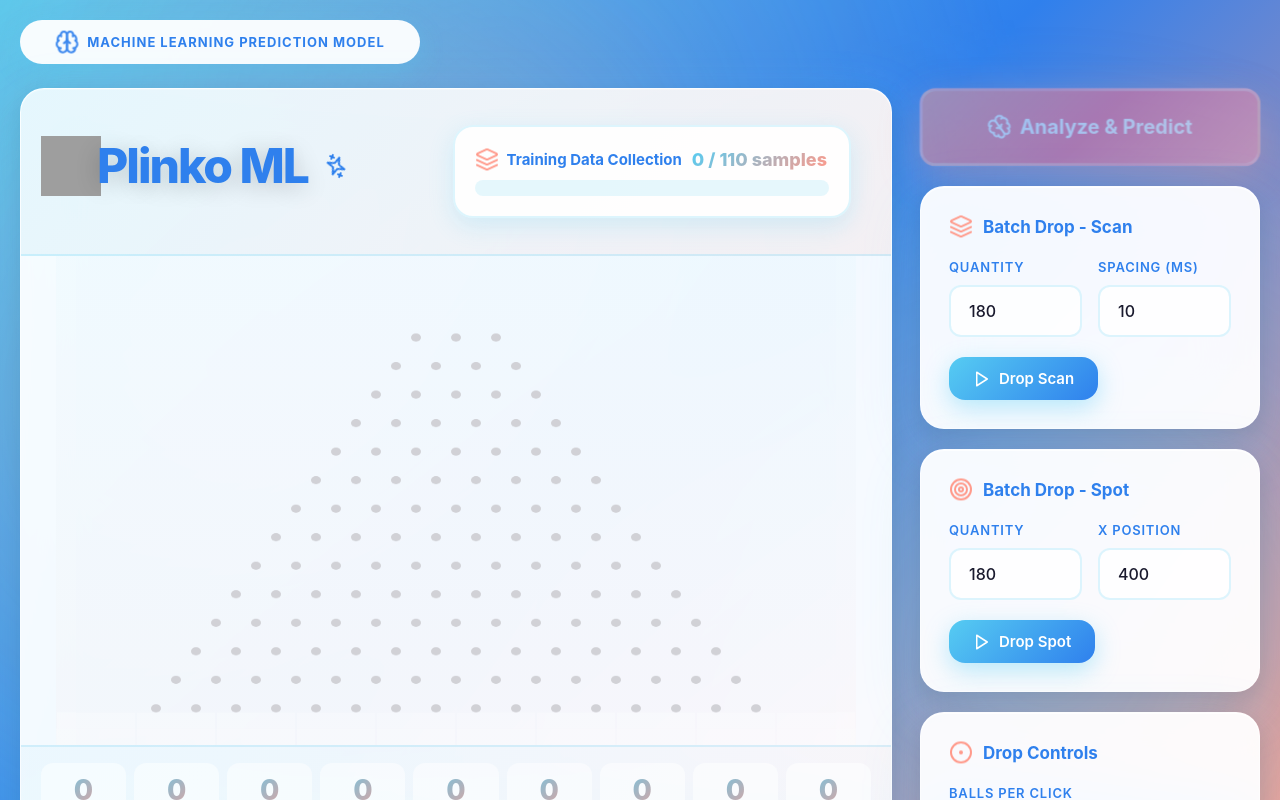
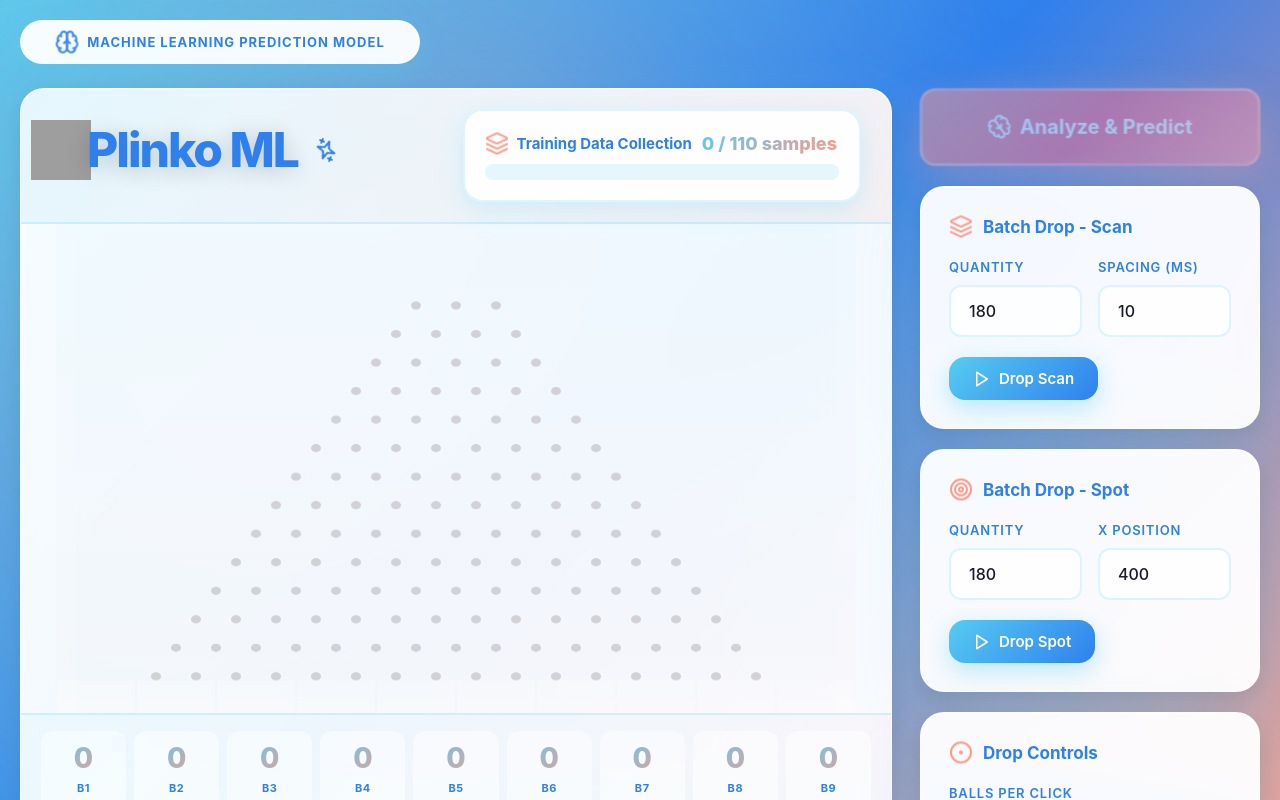
Before and after one commit to liamkande/plinko-MachineLearning, a React (Vite) app: page / in a window 1280 px wide. Shown: the top 800 px of the page. Built offline with nearby package versions, Linux system fonts and the light colour scheme; grey boxes are pictures that could not be loaded.

Commit message:
refactor: reduce header height

```diff
--- a/src/App.css
+++ b/src/App.css
@@ -153,7 +153,7 @@
 }
 
 .canvas-header {
-    padding: 16px 20px; /* Reduced vertical padding */
+    padding: 0px 10px; /* Reduced vertical padding */
     background: linear-gradient(135deg, rgba(86, 204, 242, 0.1) 0%, rgba(255, 154, 139, 0.1) 100%);
     border-bottom: 2px solid rgba(86, 204, 242, 0.2);
     display: flex;
```
